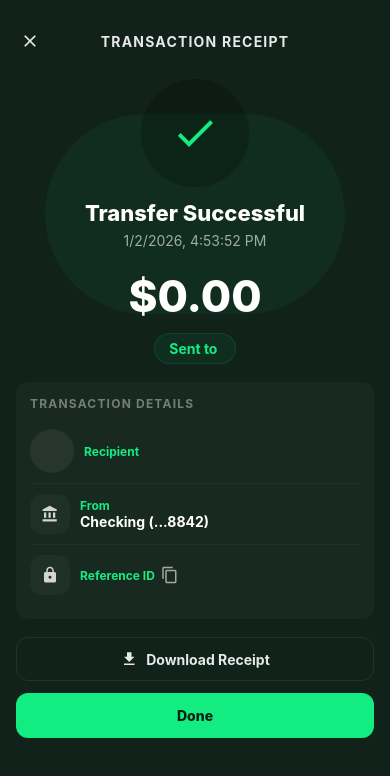
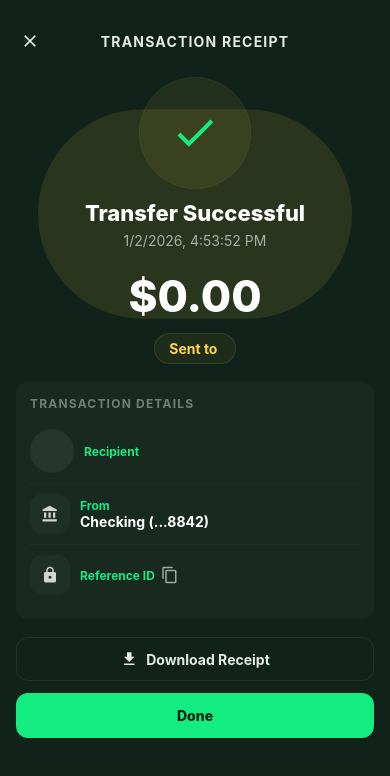
Before and after one commit to ojilenoah/bufferapp, a React Native app: screen /TxnSent in a window 390 px wide. Shown: the top 776 px of the page. Built offline with nearby package versions, Linux system fonts and the light colour scheme.

Commit message:
aesthetics

```diff
--- a/screens/SendScreen.js
+++ b/screens/SendScreen.js
@@ -8,6 +8,7 @@ import {
   ScrollView,
   Image,
   ActivityIndicator,
+  Animated,
 } from "react-native";
 import { MaterialIcons } from "@expo/vector-icons";
 
@@ -73,6 +74,7 @@ export default function SendScreen({ navigation, route }) {
   const [banksLoading, setBanksLoading] = useState(false);
   const [selectedBank, setSelectedBank] = useState(null);
   const accountTimerRef = useRef(null);
+  const spinAnim = useRef(new Animated.Value(0)).current;
 
   const numericUsd = useMemo(() => parseFloat(usd) || 0, [usd]);
   const converted = useMemo(
@@ -136,6 +138,28 @@ export default function SendScreen({ navigation, route }) {
       }
     };
   }, [account]);
+
+  useEffect(() => {
+    let loop;
+    if (banksLoading) {
+      spinAnim.setValue(0);
+      loop = Animated.loop(
+        Animated.timing(spinAnim, {
+          toValue: 1,
+          duration: 900,
+          useNativeDriver: true,
+        })
+      );
+      loop.start();
+    } else {
+      spinAnim.stopAnimation();
+      spinAnim.setValue(0);
+    }
+
+    return () => {
+      if (loop && loop.stop) loop.stop();
+    };
+  }, [banksLoading, spinAnim]);
 
   function handleSend() {
     if (!selectedBank) return;
@@ -314,7 +338,20 @@ export default function SendScreen({ navigation, route }) {
         <View style={{ marginTop: 12 }}>
           {banksLoading ? (
             <View style={styles.bankLoaderRow}>
-              <ActivityIndicator size="small" color="#13ec80" />
+              <Animated.View
+                style={{
+                  transform: [
+                    {
+                      rotate: spinAnim.interpolate({
+                        inputRange: [0, 1],
+                        outputRange: ["0deg", "360deg"],
+                      }),
+                    },
+                  ],
+                }}
+              >
+                <MaterialIcons name="autorenew" size={18} color="#ffd24d" />
+              </Animated.View>
               <Text style={{ color: "rgba(255,255,255,0.8)", marginLeft: 8 }}>
                 Looking up banks...
               </Text>
--- a/screens/TxnSent.js
+++ b/screens/TxnSent.js
@@ -1,5 +1,11 @@
-import React from "react";
-import { View, Text, TouchableOpacity, StyleSheet } from "react-native";
+import React, { useRef, useEffect } from "react";
+import {
+  View,
+  Text,
+  TouchableOpacity,
+  StyleSheet,
+  Animated,
+} from "react-native";
 import { MaterialIcons } from "@expo/vector-icons";
 
 function formatDate(iso) {
@@ -24,6 +30,25 @@ export default function TxnSent({ route, navigation }) {
     maximumFractionDigits: 2,
   });
 
+  const pulse = useRef(new Animated.Value(0)).current;
+
+  useEffect(() => {
+    Animated.loop(
+      Animated.sequence([
+        Animated.timing(pulse, {
+          toValue: 1,
+          duration: 600,
+          useNativeDriver: true,
+        }),
+        Animated.timing(pulse, {
+          toValue: 0,
+          duration: 600,
+          useNativeDriver: true,
+        }),
+      ])
+    ).start();
+  }, [pulse]);
+
   return (
     <View style={styles.safe}>
       <View style={styles.headerBar}>
@@ -39,10 +64,38 @@ export default function TxnSent({ route, navigation }) {
 
       <View style={styles.body}>
         <View style={styles.successWrap}>
-          <View style={styles.bgGlow} />
-          <View style={styles.successIcon}>
+          <Animated.View
+            style={[
+              styles.bgGlow,
+              {
+                transform: [
+                  {
+                    scale: pulse.interpolate({
+                      inputRange: [0, 1],
+                      outputRange: [1, 1.08],
+                    }),
+                  },
+                ],
+              },
+            ]}
+          />
+          <Animated.View
+            style={[
+              styles.successIcon,
+              {
+                transform: [
+                  {
+                    scale: pulse.interpolate({
+                      inputRange: [0, 1],
+                      outputRange: [0.96, 1.06],
+                    }),
+                  },
+                ],
+              },
+            ]}
+          >
             <MaterialIcons name="check" size={48} color="#13ec80" />
-          </View>
+          </Animated.View>
           <Text style={styles.head}>Transfer Successful</Text>
           <Text style={styles.time}>
             {formatDate(time || new Date().toISOString())}
@@ -168,7 +221,7 @@ const styles = StyleSheet.create({
     width: 300,
     height: 200,
     borderRadius: 150,
-    backgroundColor: "rgba(19,236,128,0.06)",
+    backgroundColor: "rgba(255,210,77,0.12)",
     opacity: 0.9,
   },
   successIcon: {
@@ -177,7 +230,7 @@ const styles = StyleSheet.create({
     borderRadius: 55,
     alignItems: "center",
     justifyContent: "center",
-    backgroundColor: "rgba(0,0,0,0.2)",
+    backgroundColor: "rgba(255,210,77,0.08)",
     borderWidth: 1,
     borderColor: "rgba(255,255,255,0.03)",
   },
@@ -188,14 +241,14 @@ const styles = StyleSheet.create({
   amountText: { color: "#fff", fontSize: 44, fontWeight: "800" },
   pill: {
     marginTop: 10,
-    backgroundColor: "rgba(19,236,128,0.06)",
+    backgroundColor: "rgba(255,210,77,0.06)",
     paddingHorizontal: 14,
     paddingVertical: 6,
     borderRadius: 20,
     borderWidth: 1,
-    borderColor: "rgba(19,236,128,0.12)",
+    borderColor: "rgba(255,210,77,0.12)",
   },
-  pillText: { color: "#13ec80", fontWeight: "700" },
+  pillText: { color: "#ffd24d", fontWeight: "700" },
   detailsCard: {
     marginTop: 18,
     backgroundColor: "rgba(255,255,255,0.03)",
```
